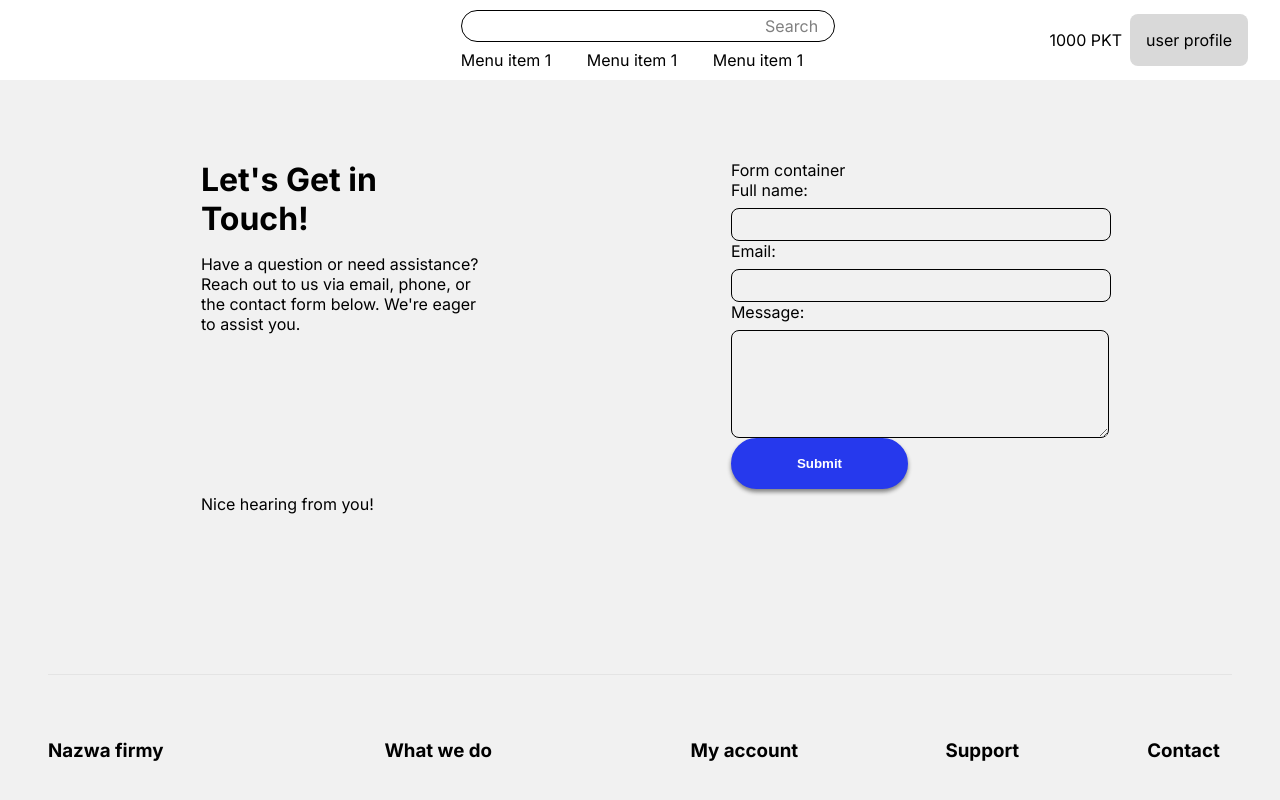
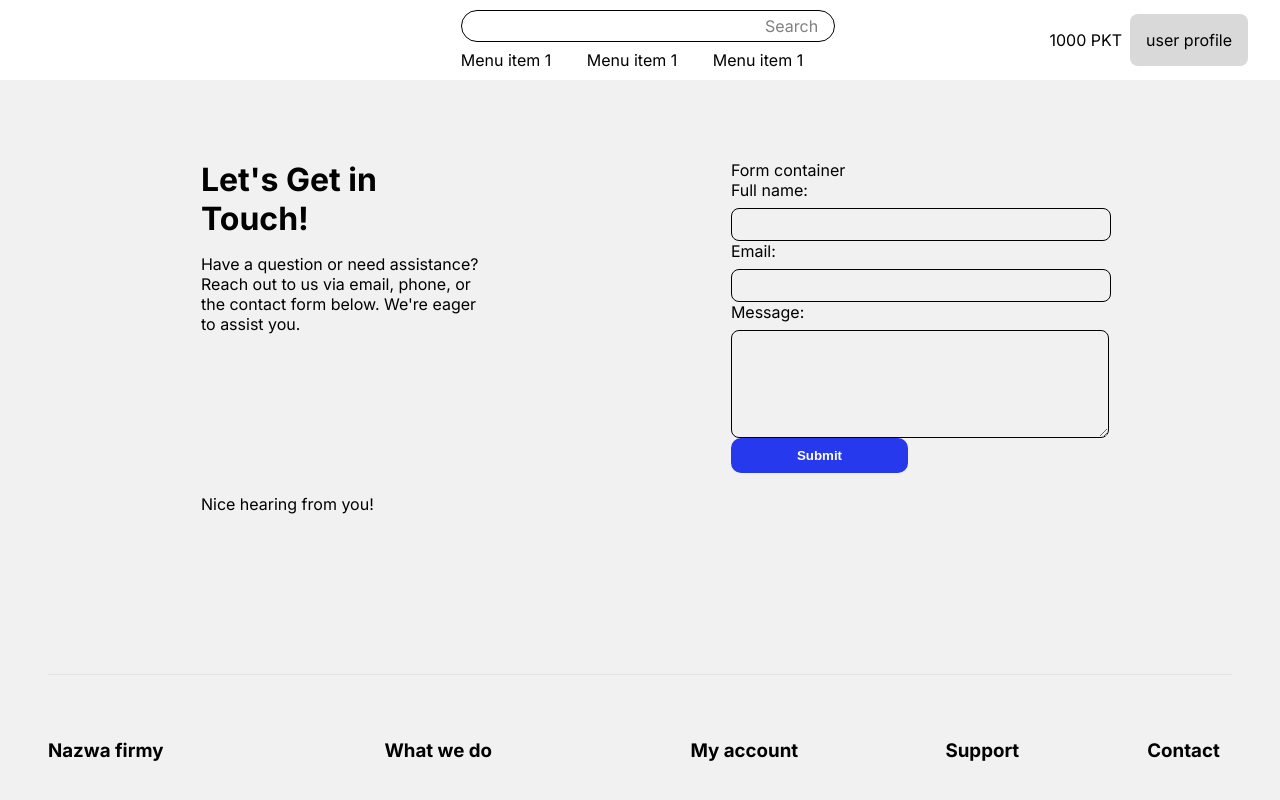
Before and after one commit to JohnyProduction/loyalty-program-app, a Next.js app: page /contact-us in a window 1280 px wide. Shown: the top 800 px of the page. Built offline with nearby package versions, Linux system fonts and the light colour scheme.

Commit message:
oblong-button

```diff
--- a/src/app/contact-us/form-container.tsx
+++ b/src/app/contact-us/form-container.tsx
@@ -1,7 +1,7 @@
 import styles from '@/styles/app/contact-us/page.module.scss';
 import { InputString } from '@/components/common/inputs/input-string';
 import { InputTextarea } from '@/components/common/inputs/input-textarea';
-import { Button } from '@/components/common/buttons/button';
+import { OblongButton } from '@/components/common/buttons/oblong-button';
 
 export function FormContainer() {
     return (
@@ -10,7 +10,7 @@ export function FormContainer() {
             <InputString label={'Full name'} name={'full-name'} />
             <InputString label={'Email'} name={'email'} />
             <InputTextarea label={'Message'} name={'message'} />
-            <Button label={'Submit'} link={'/'} size="small" />
+            <OblongButton label={'Submit'} link={'/'} size="small" />
         </div>
     );
 }
--- a/src/components/common/buttons/button.tsx
+++ b/src/components/common/buttons/button.tsx
@@ -1,15 +1,16 @@
 import styles from '@/styles/components/common/buttons/button.module.scss';
 import Link from 'next/link';
 
-interface ButtonProps {
+export interface ButtonProps {
     label: string;
     link: string;
     size?: 'small' | 'normal' | 'big';
+    btype?: 'normal' | 'oblong';
 }
 
-export function Button({ label, link, size = 'normal' }: ButtonProps) {
+export function Button({ label, link, size = 'normal', btype = 'normal' }: ButtonProps) {
     return (
-        <button className={styles['button']} data-size={size}>
+        <button className={styles['button']} data-size={size} data-btype={btype}>
             <Link href={link}>
                 {label}
             </Link>
--- /dev/null
+++ b/src/components/common/buttons/oblong-button.tsx
@@ -0,0 +1,9 @@
+import { Button, ButtonProps } from '@/components/common/buttons/button';
+
+type OblongButtonProps = Omit<ButtonProps, 'btype'>;
+
+export function OblongButton({ label, link, size }: OblongButtonProps) {
+    return (
+        <Button label={label} link={link} size={size} btype="oblong" />
+    );
+}
--- a/src/styles/components/common/buttons/button.module.scss
+++ b/src/styles/components/common/buttons/button.module.scss
@@ -28,4 +28,11 @@
         background-color: white;
         color: #2639ED;
     }
+
+    // Oblong type
+    &[data-btype="oblong"] {
+        padding: .5rem 2rem;
+        border-radius: 10px;
+        box-shadow: unset;
+    }
 }
```
Also changed, not shown: 1 other file (tests, documents, lock files or other folders).
